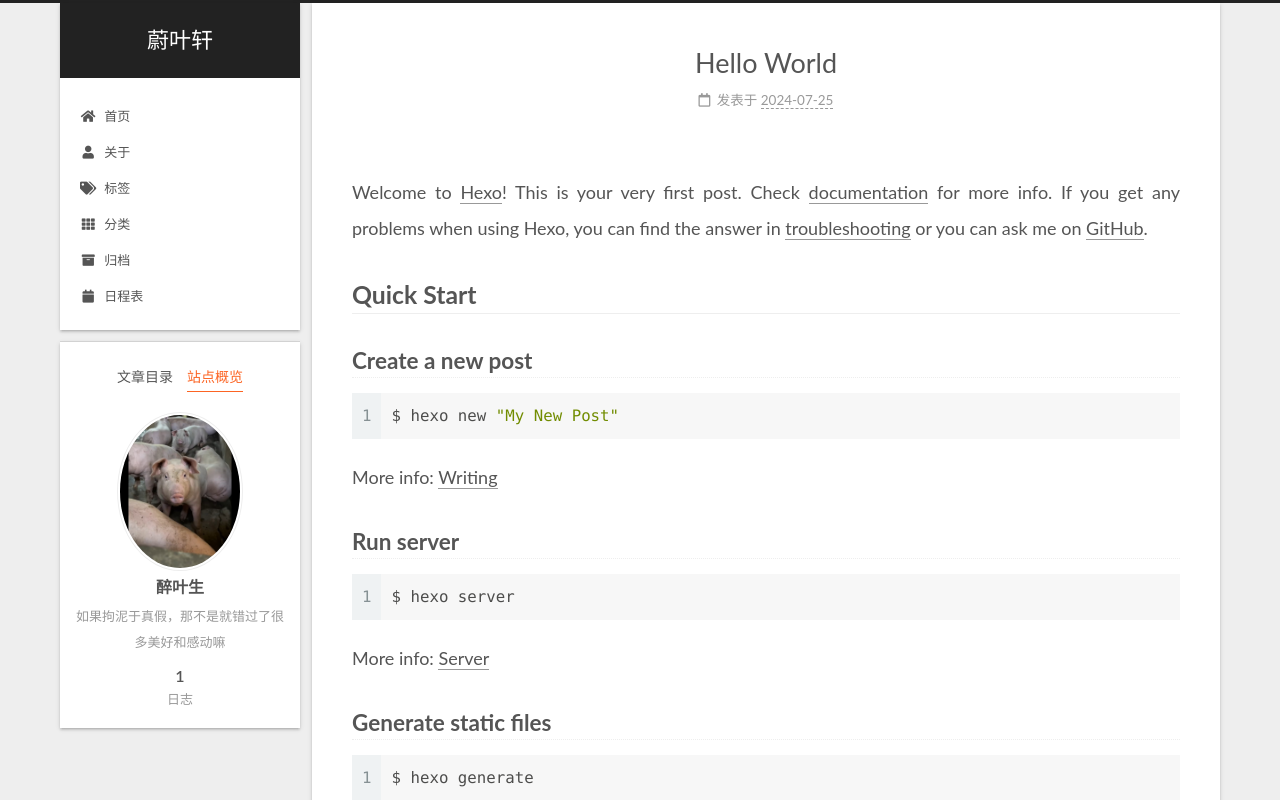
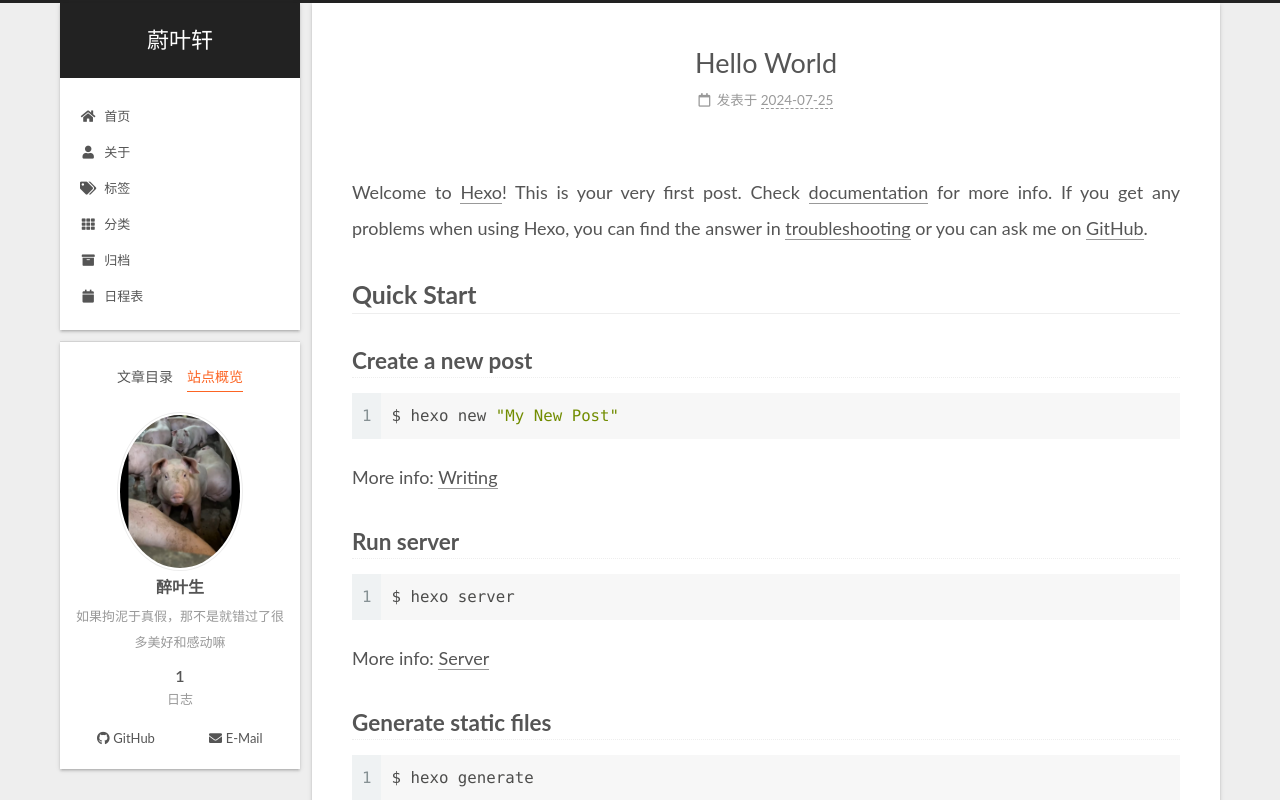
Before and after one commit to ZuiYesheng/ZuiYesheng.github.io, a plain HTML site: page 2024/07/25/hello-world/index.html in a window 1280 px wide. Both pictures are taken after a click on the item "站点概览". Shown: the top 800 px of the page. Drawn offline with Linux system fonts and the light colour scheme.

Commit message:
Site updated: 2024-07-27 01:28:05

```diff
--- a/2024/07/25/hello-world/index.html
+++ b/2024/07/25/hello-world/index.html
@@ -312,6 +312,14 @@
       </div>
   </nav>
 </div>
+  <div class="links-of-author motion-element">
+      <span class="links-of-author-item">
+        <a href="https://github.com/ZuiYesheng" title="GitHub → https:&#x2F;&#x2F;github.com&#x2F;ZuiYesheng" rel="noopener" target="_blank"><i class="fab fa-github fa-fw"></i>GitHub</a>
+      </span>
+      <span class="links-of-author-item">
+        <a href="mailto:zuiyesheng888@163.com" title="E-Mail → mailto:zuiyesheng888@163.com" rel="noopener" target="_blank"><i class="fa fa-envelope fa-fw"></i>E-Mail</a>
+      </span>
+  </div>
 
 
 
--- a/css/main.css
+++ b/css/main.css
@@ -1169,7 +1169,7 @@ pre .javascript .function {
 }
 .links-of-author a::before,
 .links-of-author span.exturl::before {
-  background: #af66de;
+  background: #324065;
   border-radius: 50%;
   content: ' ';
   display: inline-block;
```
Also changed, not shown: about/index.html (+8 -0 lines), archives/2024/07/index.html (+8 -0 lines), archives/2024/index.html (+8 -0 lines), archives/index.html (+8 -0 lines), categories/index.html (+8 -0 lines), index.html (+8 -0 lines), resources/index.html (+8 -0 lines), schedule/index.html (+8 -0 lines), tags/index.html (+8 -0 lines).
